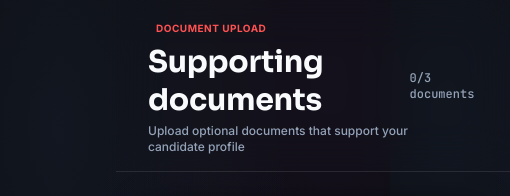
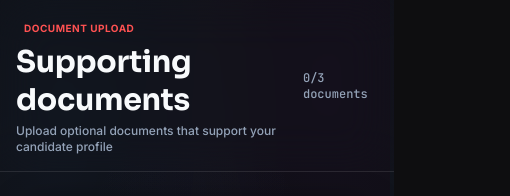
Before and after one commit to hirego1ai-design/hariom-, a Next.js app: page /onboarding/document-upload in a window 390 px wide. Shown: the top 196 px of the page, 510 px wide, since content can reach past the window. Built offline with nearby package versions, Linux system fonts and the light colour scheme; no server answers.

Commit message:
fix(candidate): make onboarding layout responsive on mobile

```diff
--- a/src/app/onboarding/document-upload/page.tsx
+++ b/src/app/onboarding/document-upload/page.tsx
@@ -67,8 +67,8 @@ export default function DocumentUploadPage() {
   return (
     <div className="min-h-screen flex">
       <CandidateSidebar />
-      <div className="flex-1 ml-[116px] flex flex-col min-h-screen">
-        <header className="sticky top-0 z-40 px-8 py-4 bg-page border-b border-white/10 backdrop-blur-xl">
+      <div className="flex-1 ml-0 md:ml-[116px] flex flex-col min-h-screen">
+        <header className="sticky top-0 z-40 px-4 sm:px-8 py-4 bg-page border-b border-white/10 backdrop-blur-xl">
           <div className="flex items-center justify-between">
             <div>
               <span className="px-2 py-0.5 rounded text-[10px] font-bold uppercase tracking-wider bg-primary-container-bg text-primary">
```
